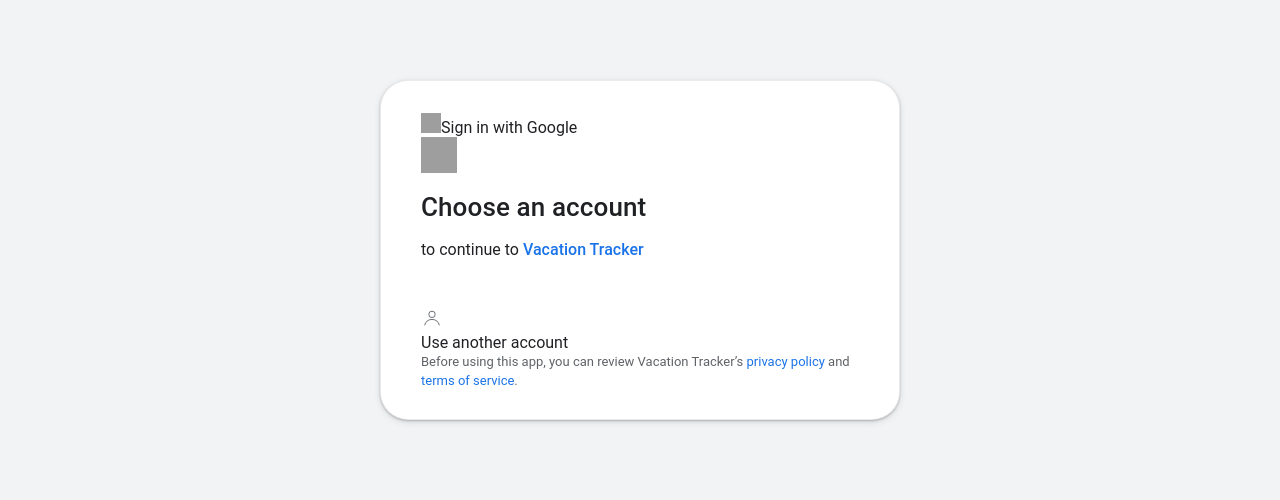
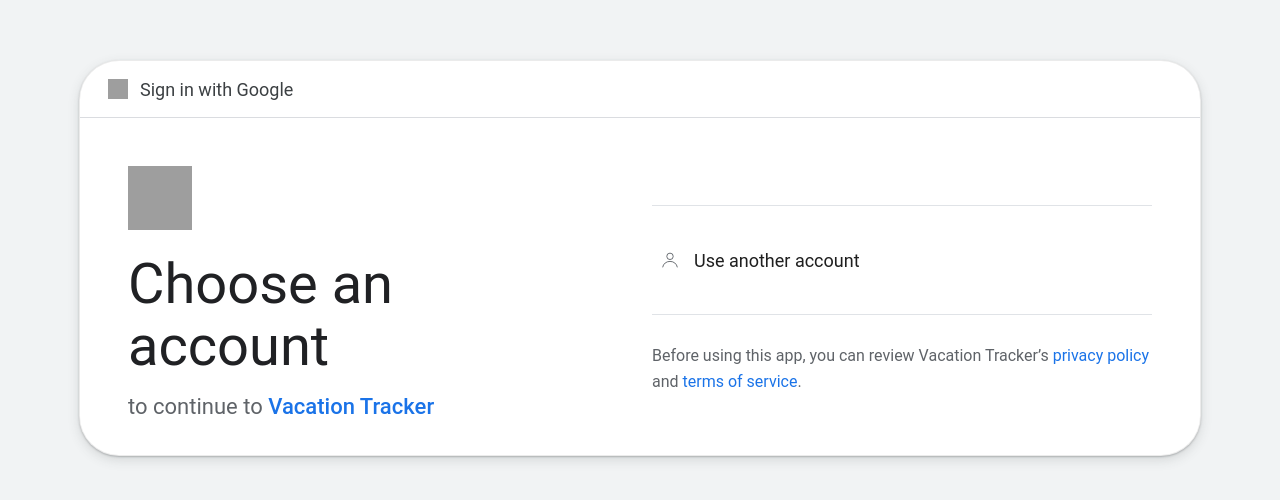
Before and after one commit to federico-pixel/vacation-tracker, a React (Vite) app: page / in a window 1280 px wide. Shown: the part 174-674 px from the top of the page. Built offline with nearby package versions, Linux system fonts and the light colour scheme; grey boxes are pictures that could not be loaded.

Commit message:
Update styles.css

```diff
--- a/src/simple-gate/styles.css
+++ b/src/simple-gate/styles.css
@@ -3,87 +3,91 @@ html, body, #root { height:100%; }
 body{
   margin:0;
   font-family: "Roboto", system-ui, -apple-system, Segoe UI, Arial, sans-serif;
-  background:#f1f3f4;                 /* Google auth bg */
+  background:#f1f3f4;
   color:#202124;
 }
 
 /* ===== Centering ===== */
 .gate{
-  min-height:100vh;
-  min-height:100dvh;
-  display:flex;
-  align-items:center;
-  justify-content:center;
-  padding:24px;
+  min-height:100vh; min-height:100dvh;
+  display:flex; align-items:center; justify-content:center;
+  padding:32px;
 }
 
-/* ===== Card ===== */
+/* ===== Sheet (wide) ===== */
 .card.google-like{
-  width:min(520px, 94vw);             /* real chooser width */
+  width:min(1120px, 96vw);            /* wide like the real chooser */
   background:#fff;
-  border-radius:28px;
+  border-radius:40px;
   border:1px solid rgba(0,0,0,.08);
-  box-shadow:0 1px 2px rgba(60,64,67,.3), 0 2px 6px rgba(60,64,67,.15);
-  padding:32px 40px 28px;             /* L/R padding 40 */
-  box-sizing:border-box;
+  box-shadow:0 1px 2px rgba(60,64,67,.3), 0 4px 12px rgba(60,64,67,.15);
+  overflow:hidden;
   text-align:left;
 }
 
-/* ===== Header ===== */
-.header{ margin-bottom:22px; }
-.g-icon{ width:36px; height:36px; margin-bottom:14px; }
+/* ===== Top header bar ===== */
+.sheet-head{
+  display:flex; align-items:center; gap:12px;
+  height:56px;
+  padding:0 28px;
+  border-bottom:1px solid #dadce0;
+}
+.head-gmark{ display:block; }
+.head-text{ font-size:18px; color:#3c4043; }
 
-h1{
-  margin:0 0 4px 0;
-  font-size:26px;                     /* slightly smaller than 28 */
-  font-weight:500;                    /* Google weight */
-  letter-spacing:.1px;
-  line-height:1.25;
+/* ===== Two-column body ===== */
+.sheet-body{
+  display:grid;
+  grid-template-columns: 1fr 1fr;
+  gap:24px;
+  padding:40px 48px 36px;
+  box-sizing:border-box;
+}
+@media (max-width: 900px){
+  .sheet-body{ grid-template-columns: 1fr; }
 }
 
-.sub{
+/* ===== Left column ===== */
+.col-left{ padding-right:32px; }
+.g-icon.big{ width:64px; height:64px; margin:8px 0 20px; }
+.headline{
+  margin:0 0 16px 0;
+  font-size:56px;                     /* large headline like screenshot */
+  line-height:1.1;
+  font-weight:400;
+}
+.sub-lg{
   margin:0;
   color:#5f6368;
-  font-size:14px;
-  line-height:1.45;
+  font-size:22px;
 }
-
-.brand-link{
-  color:#1a73e8;
-  font-weight:500;
-  text-decoration:none;
-}
+.brand-link{ color:#1a73e8; font-weight:500; text-decoration:none; }
 .brand-link:hover{ text-decoration:underline; }
 
-/* ===== Button block ===== */
-.g-btn{
-  display:flex;
-  justify-content:flex-start;         /* left-aligned button */
-  margin:26px 0 22px;
+/* ===== Right column ===== */
+.col-right{ align-self:start; }
+.g-btn{ display:inline-block; }       /* GIS button */
+.divider{ height:1px; background:#e0e3e7; margin:28px 0; }
+
+/* Faux list row (Use another account) */
+.row.faux{
+  display:flex; align-items:center; gap:12px;
+  padding:14px 6px;
+  border-radius:12px;
 }
+.row.faux:hover{ background:#f7f8f8; }
+.row.faux .ico{ width:24px; height:24px; display:grid; place-items:center; }
+.row-label{ font-size:18px; color:#1f1f1f; }
 
-/* ===== Divider + footer ===== */
-.footer{
-  border-top:1px solid #dadce0;
-  padding-top:14px;
-  margin-top:2px;                     /* tight like Google */
-}
-.meta{
-  margin:0;
-  color:#5f6368;
-  font-size:13px;
-  line-height:1.5;
-}
+/* Footer text (inside right column) */
+.meta{ margin:0; color:#5f6368; font-size:16px; line-height:1.6; }
 .meta a{ color:#1a73e8; text-decoration:none; }
 .meta a:hover{ text-decoration:underline; }
+.top-pad{ margin-top:6px; }
 
 /* ===== Error (if shown) ===== */
 .err{
-  margin-top:12px;
-  color:#b3261e;
-  background:#fce8e6;
-  border:1px solid #f7c5c1;
-  padding:8px 10px;
-  border-radius:8px;
-  font-size:13px;
+  margin:16px 48px 28px;
+  color:#b3261e; background:#fce8e6; border:1px solid #f7c5c1;
+  padding:10px 12px; border-radius:10px; font-size:14px;
 }
```
